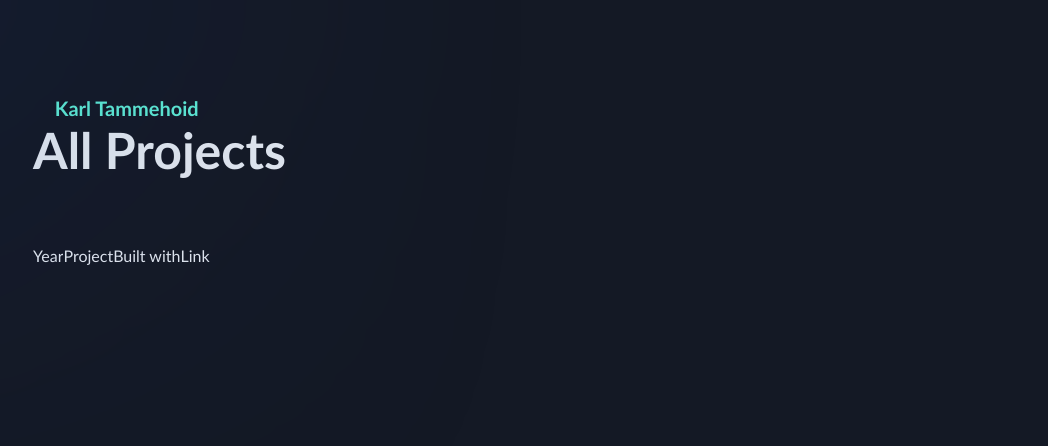
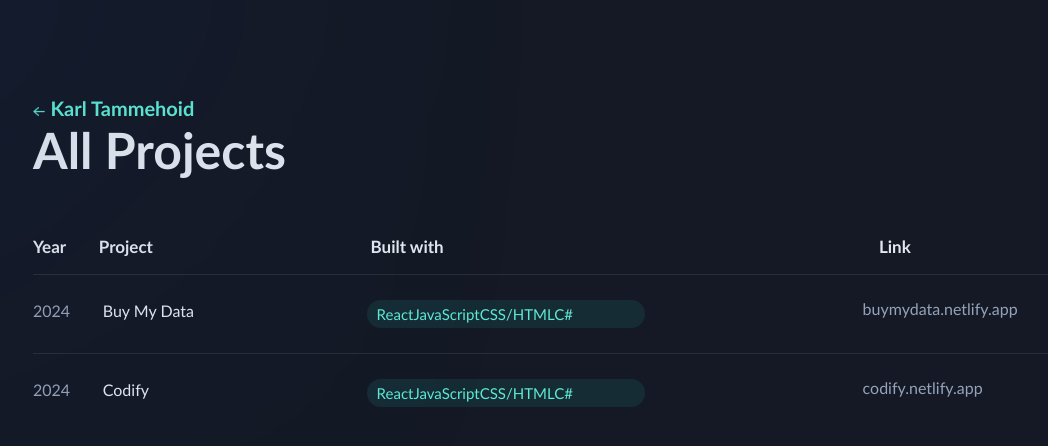
Before and after one commit to ScytheGGG/Portfolio, a React (Create React App) app: page /projects in a window 1280 px wide. Shown: the top 446 px of the page, without its empty margins (63-1111 px from the left). Built offline with nearby package versions, Linux system fonts and the light colour scheme.

Commit message:
Project archive

```diff
--- a/src/App.js
+++ b/src/App.js
@@ -7,6 +7,7 @@
 import MouseTrail from "./home/bPage-mouse"
 
 import BProjects from "./projects/bProjects"
+import bPinfo from "./projects/bProjects-data"
 
 // the app itself
 export default function App() {
@@ -18,7 +19,8 @@
           <Route path="/" element={<BPage
           entries={bPageExpData}
           projects={bPageProjectData} />} />
-          <Route path="/projects" element={<BProjects />} />
+          <Route path="/projects" element={<BProjects
+          bpdata={bPinfo}/>} />
         </Routes>
       </div>
     </Router>
--- a/src/home/bPage.js
+++ b/src/home/bPage.js
@@ -211,10 +211,10 @@
                             </div>
                         </a>
                     ))}
-                    <a href="https://www.youtube.com/watch?v=dQw4w9WgXcQ" target="_blank" rel="noreferrer" class="bprp--archive">
+                    <div className="bprp--archive">
                         <Link className="bprp--view" to="/projects">View Project Archive</Link>
                         <img className="bprp--arrow" src="./photos/arrows/arrow-right.png" alt="arrow right" width="12" height="9"></img>
-                    </a>
+                    </div>
                 </div>
             </div>
         </div>
--- /dev/null
+++ b/src/projects/bProjects-data.js
@@ -0,0 +1,18 @@
+const bPinfo = [
+    {
+        year: "2024",
+        project: "Buy My Data",
+        bw: ["React", "JavaScript", "CSS/HTML", "C#"],
+        link: "https://buy-my-data.netlify.app/",
+        linkText: "buymydata.netlify.app",
+    },
+    {
+        year: "2024",
+        project: "Codify",
+        bw: ["React", "JavaScript", "CSS/HTML", "C#"],
+        link: "https://kt-codify.netlify.app/",
+        linkText: "codify.netlify.app",
+    },
+]
+
+export default bPinfo;
--- a/src/projects/bProjects.js
+++ b/src/projects/bProjects.js
@@ -1,7 +1,7 @@
 import React from "react";
 import { Link } from 'react-router-dom';
 
-export default function BProjects() {
+export default function BProjects({ bpdata }) {
 
     // styles
     const pageStyle = {
@@ -11,13 +11,28 @@
     // JSX Code itself
     return (
         <div className="bProjects--style" style={pageStyle}>
-            <Link className="bp--return" to="/">Karl Tammehoid</Link>
+            <div className="bp--header">
+                <img className="bp--arrow" src="./photos/arrows/arrow-left.png" alt="arrow left" width="12" height="9"></img>
+                <Link className="bp--return" to="/">Karl Tammehoid</Link>
+            </div>
             <p className="bp--title">All Projects</p>
             <div className="bp--categories">
-                <p>Year</p>
-                <p>Project</p>
-                <p>Built with</p>
-                <p>Link</p>
+                <p className="bpc--year">Year</p>
+                <p className="bpc--project">Project</p>
+                <p className="bpc--bw">Built with</p>
+                <p className="bpc--link">Link</p>
+            </div>
+            <div className="bp--projects">
+                {bpdata.map((bpd, index) => (
+                    <div className="bp--project">
+                        <p className="bpd--year">{bpd.year}</p>
+                        <p className="bpd--project">{bpd.project}</p>
+                        <p className="bpd--bw">{bpd.bw}</p>
+                        <a className="bpd--link" href={bpd.link} target="_blank" rel="noopener noreferrer">
+                            {bpd.linkText}
+                        </a>
+                    </div>
+                ))}
             </div>
         </div>
     )
--- a/src/style.css
+++ b/src/style.css
@@ -414,20 +414,93 @@
   margin-right: 7.5%;
   margin-left: 7.5%;
 
-  .bp--return {
-    margin-left: 2%;
+  /* HEADER */
+  .bp--header {
+    color: var(--neon);
     font-size: 20px;
-    font-weight: bold;
-    color: var(--neon);
+    transition: margin-left 0.2s;
   }
 
+  .bp--return {
+    margin-left: 0.5%;
+    font-weight: bold;
+  }
+
+  .bp--arrow {
+    transition: transform 0.2s ease;
+  }
+
+  .bp--header:hover .bp--arrow {
+    transform: translateX(-50.5%);
+  }
+
+  /* ALL THE OTHER STUFF */
   .bp--title {
     margin-top: -0%;
     font-size: 50px;
-    font-weight: bold;
+    font-weight: bolder;
   }
 
   .bp--categories {
+    margin-top: -1%;
     display: flex;
+    font-size: 17px;
+    font-weight: bold;
+
+    .bpc--project {
+      margin-left: 3%;
+    }
+
+    .bpc--bw {
+      margin-left: 20%;
+    }
+
+    .bpc--link {
+      margin-left: 40%;
+    }
+  }
+
+  .bp--projects {
+    display: flex; /* Display children in a row */
+    flex-direction: column;
+  }
+
+  .bp--project {
+    display: flex; /* Display children in a row */
+    flex-direction: row;
+    align-items: flex-start;
+    padding: 10px 0;
+    border-top: 1px solid rgb(229, 231, 235, 0.1);
+
+    .bpd--year {
+      color: var(--grayish);
+    }
+
+    .bpd--project {
+      margin-left: 3%;
+      flex: 1;
+    }
+
+    .bpd--bw {
+      margin-left: 0.5%;
+      flex: 1;
+      display: inline-block;
+      padding: 5px 10px; /* Adjust as needed */
+      border-radius: 50px;
+      font-size: 15px;
+      background-color: var(--dark-neon);
+      color: var(--neon);
+    }
+
+    .bpd--link {
+      margin-top: 1.25%;
+      margin-left: 20%;
+      flex: 1;
+      color: var(--grayish)
+    }
+
+    .bpd--link:hover {
+      color: var(--neon); /* Change text color on hover */
+    }
   }
 }
```
Also changed, not shown: public/photos/arrows/arrow-left.png (added).
